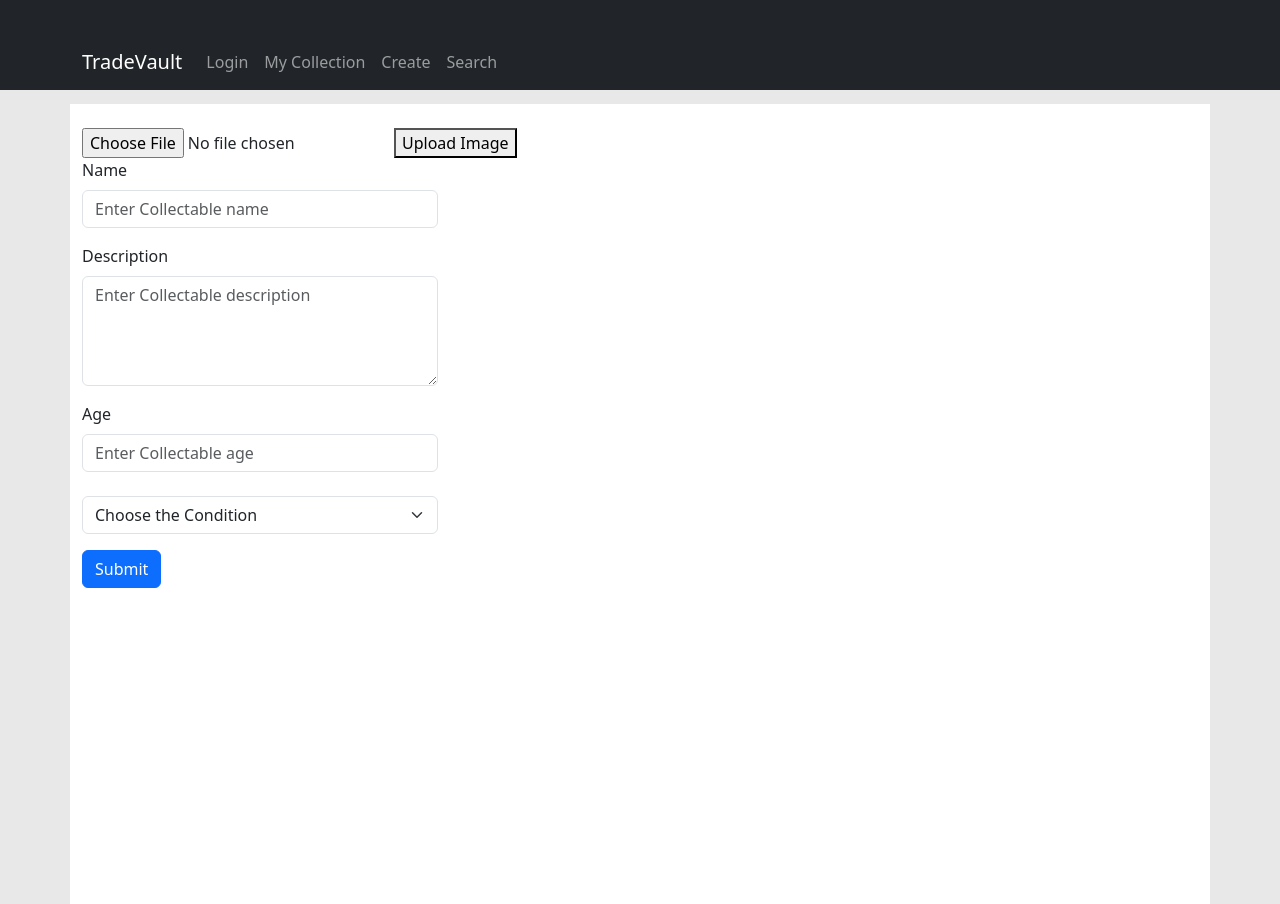
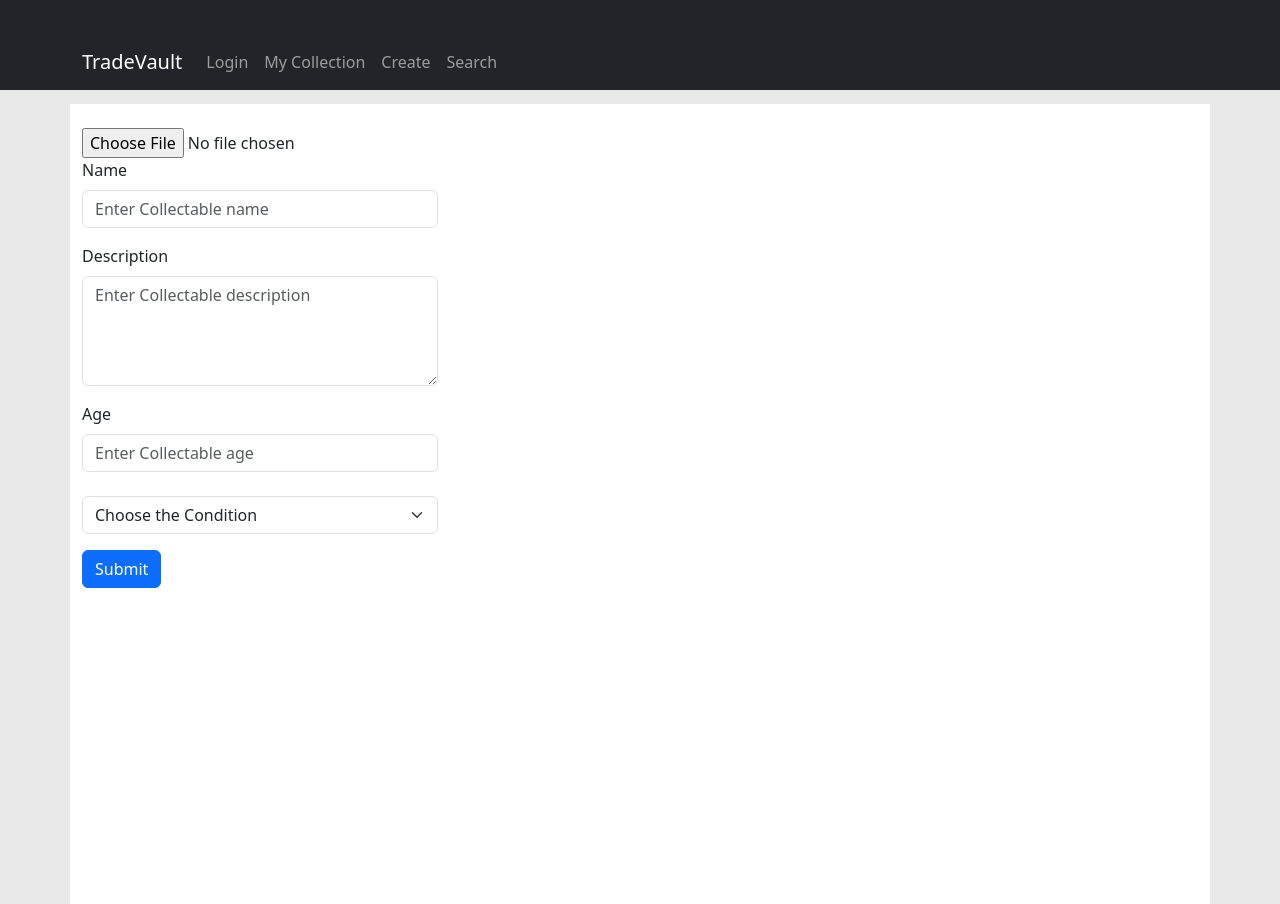
Before and after one commit to JohnJones88/TradeVault-ui, a React (Create React App) app: page /create in a window 1280 px wide. Built offline with nearby package versions, Linux system fonts and the light colour scheme; no server answers; sample sign-in values are in the browser's storage.

Commit message:
recreated the image uploader

```diff
--- a/src/pages/create/CreatePage.tsx
+++ b/src/pages/create/CreatePage.tsx
@@ -16,15 +16,15 @@ function CreatePage() {
   const [description, setDescription] = useState('');
   const [age, setAge] = useState('')
   const [condition, setCondition] = useState('')
-  const [imageUpload, setImageUpload] = useState<any>(null);
   const [imageUrl, setImageUrl] = useState("");
 
   const imagesListRef = ref(storage, "images/");
-  const uploadImage = async () => {
-    if (imageUpload == null) return;
-    const imageRef = ref(storage, `images/${imageUpload.name + v4()}`);
-    const snapshot = await uploadBytes(imageRef, imageUpload)
+  const uploadImage = async (rawImage: any) => {
+    if (rawImage == null) return;
+    const imageRef = ref(storage, `images/${rawImage.name + v4()}`);
+    const snapshot = await uploadBytes(imageRef, rawImage)
     const url = await getDownloadURL(snapshot.ref);
+
     setImageUrl(url)
   };
 
@@ -38,9 +38,10 @@ function CreatePage() {
           if (e.target.files == null) {
             return
           }
-          setImageUpload(e.target.files[0]);
+
+          uploadImage(e.target.files[0]);
         }} />
-        <button onClick={uploadImage}>Upload Image</button>
+
         <img src={imageUrl} />
       </div>
 
```
